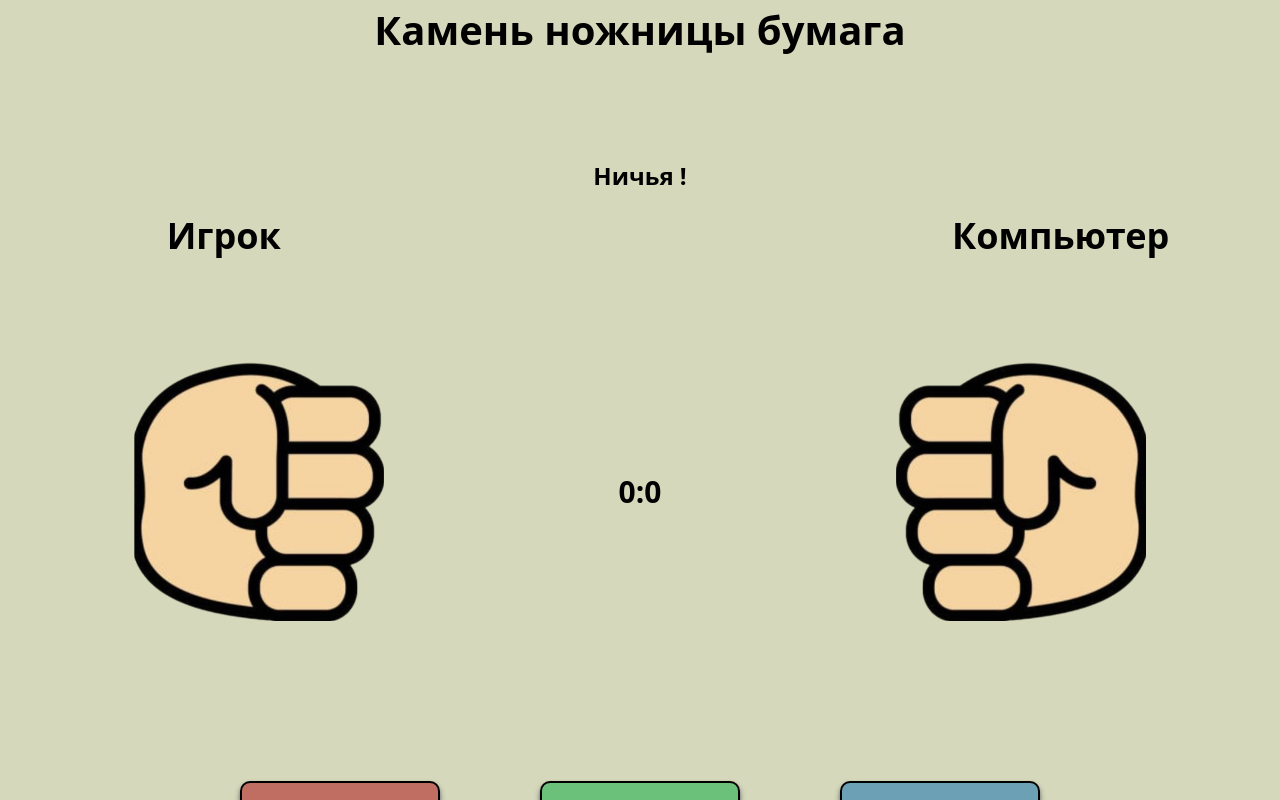
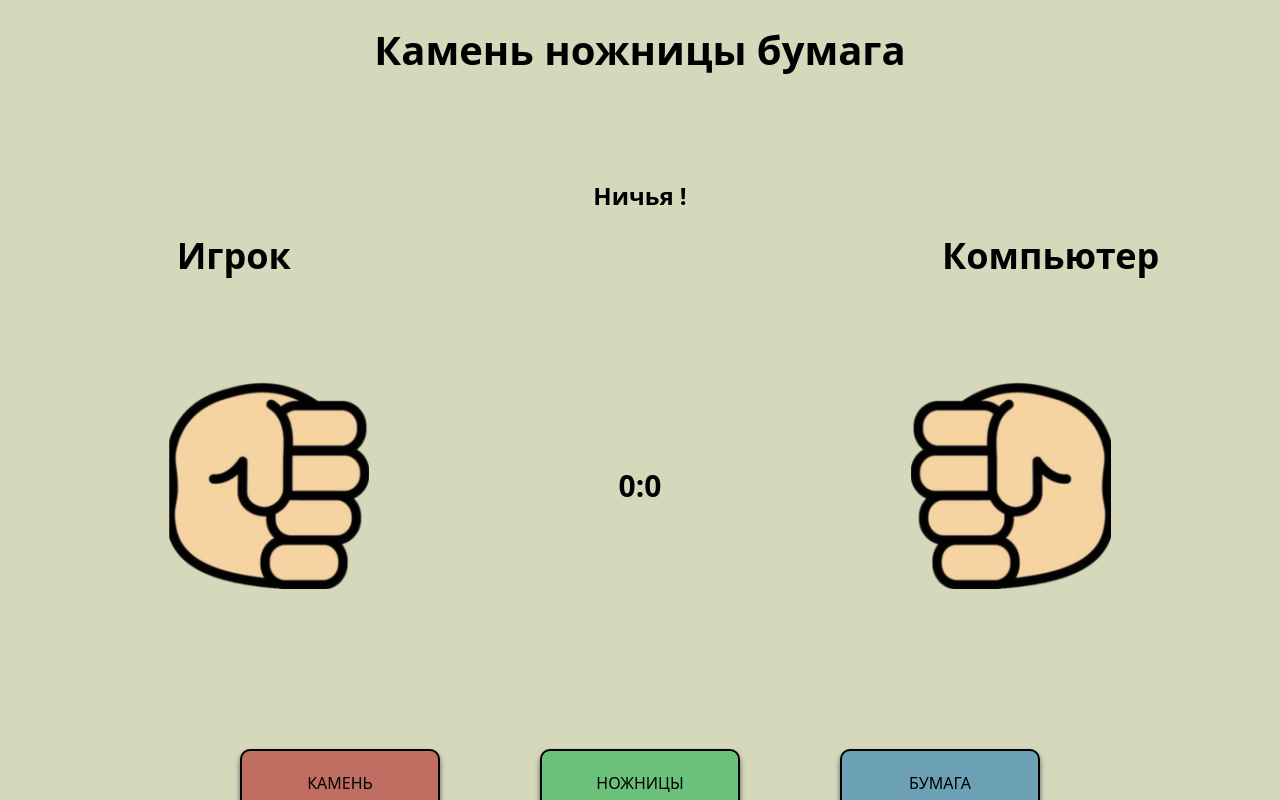
Before and after one commit to m1rxcle/Rock-Paper-Scissors, a React (Vite) app: page / in a window 1280 px wide. Built offline with nearby package versions, Linux system fonts and the light colour scheme.

Commit message:
add paddings and change sizes

```diff
--- a/src/App.tsx
+++ b/src/App.tsx
@@ -2,7 +2,7 @@ import Game from "./components/game/game"
 import Header from "./components/header/header"
 function App() {
 	return (
-		<section className="bg-[#d5d8ba] h-dvh md:min-h-screen overflow-hidden">
+		<section className="bg-[#d5d8ba] h-dvh md:min-h-screen overflow-hidden p-5">
 			<Header />
 			<Game />
 		</section>
--- a/src/components/game/game.tsx
+++ b/src/components/game/game.tsx
@@ -69,7 +69,7 @@ const Game = () => {
 					/>
 				</div>
 				<div>
-					<span className={isLoading ? "text-red-500 font-bold text-[30px]" : "font-bold text-[30px]"}>
+					<span className={isLoading ? "text-red-500 font-bold text-[30px]" : "font-bold  text-[30px]"}>
 						{isLoading ? remainingTime : `${playerScore}:${compScore}`}
 					</span>
 				</div>
--- a/src/index.css
+++ b/src/index.css
@@ -12,7 +12,6 @@
 	.game_players_container {
 		@apply flex justify-around  items-center p-2 md:p-0 ml-0 md:ml-14 gap-10 md:gap-[450px] mb-10 md:mb-24 text-lg md:text-4xl font-semibold;
 	}
-
 	.game_images_container {
 		@apply flex justify-center md:justify-evenly items-center gap-[50px] md:gap-[100px];
 	}
@@ -20,7 +19,7 @@
 		@apply p-[10px];
 	}
 	.game_img_size {
-		@apply w-[250px];
+		@apply w-[200px];
 	}
 	.game_buttons_container {
 		@apply flex justify-center items-center mt-[130px] md:mt-[150px] gap-2 md:gap-[100px];
```
